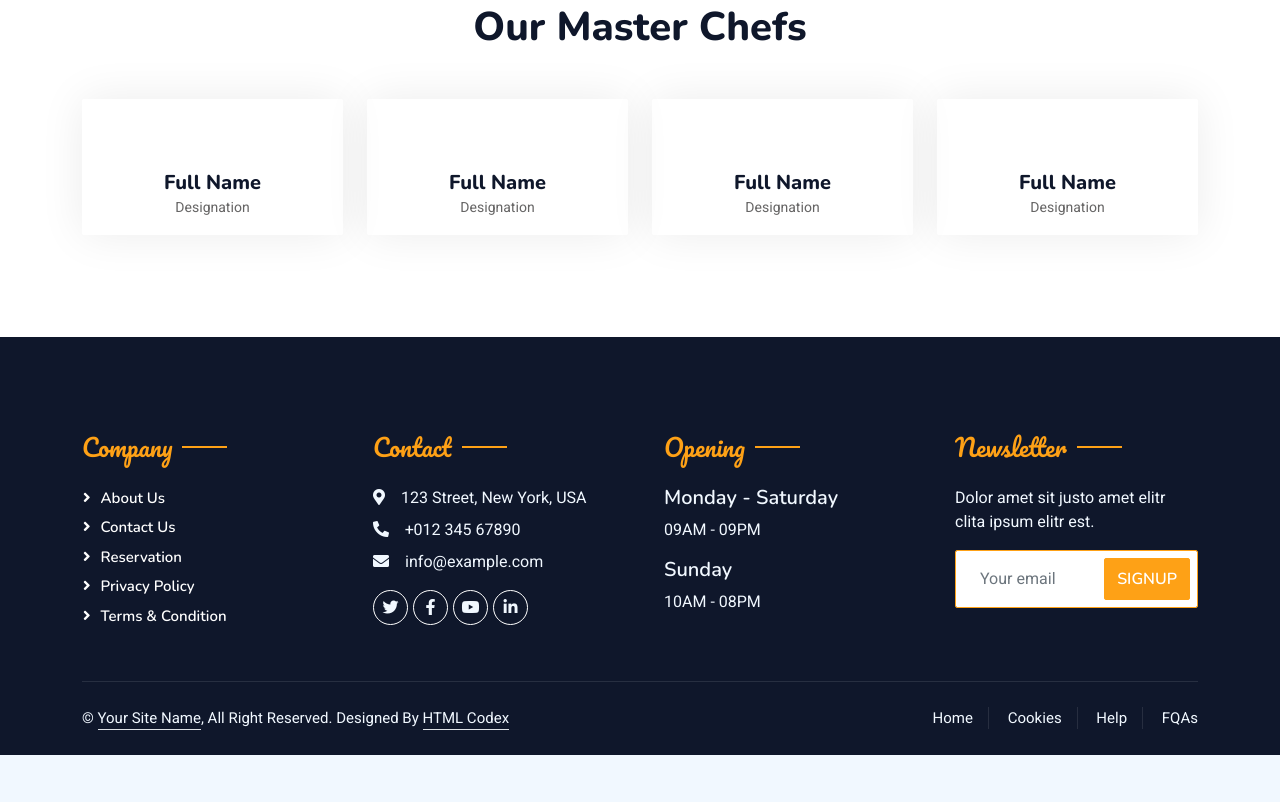
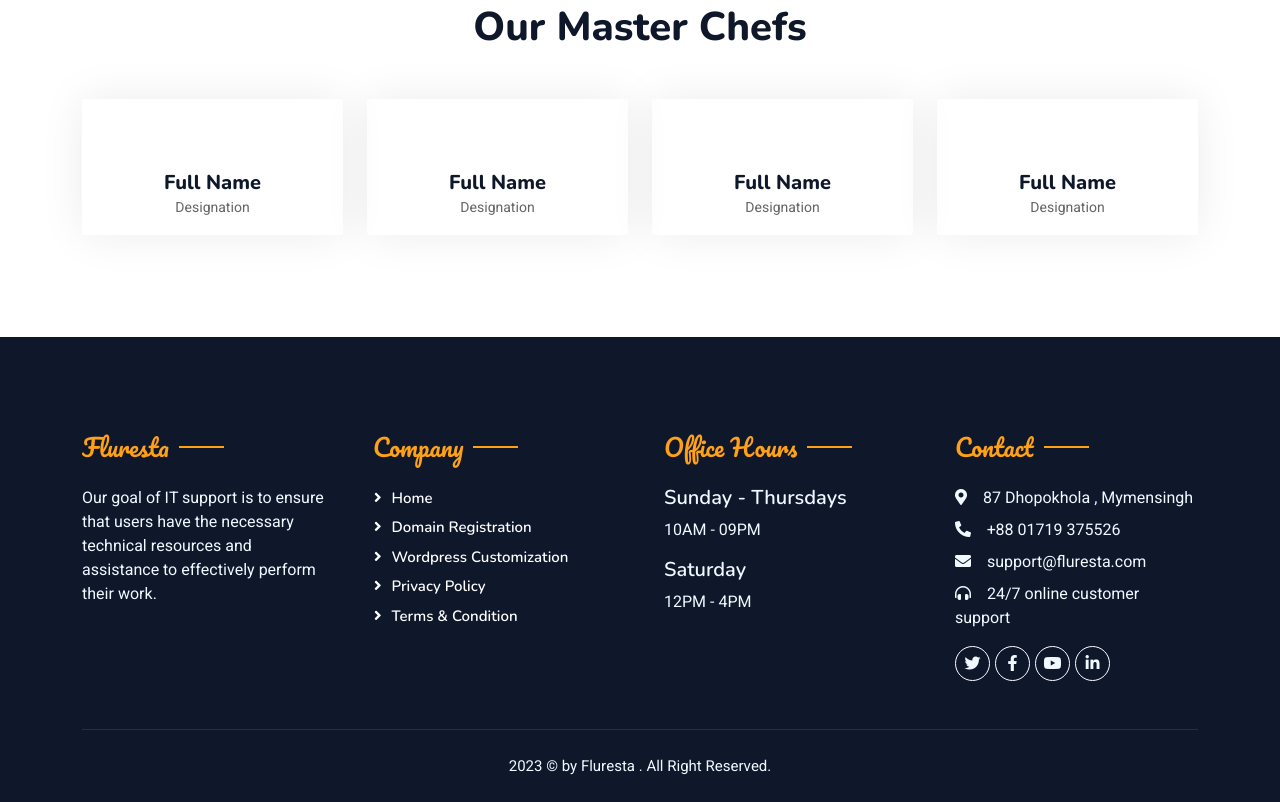
Before and after one commit to pothikit/fluresta, a plain HTML site: page about.html in a window 1280 px wide. Shown: the part 1087-1889 px from the top of the page. Before the commit the page ends 1842 px from the top, so only its background shows below. Drawn offline with nearby package versions, Linux system fonts and the light colour scheme.

Commit message:
footer updated

```diff
--- a/about.html
+++ b/about.html
@@ -235,65 +235,77 @@
 
         <!-- Footer Start -->
         <div class="container-fluid bg-dark text-light footer pt-5 mt-5 wow fadeIn" data-wow-delay="0.1s">
+
+
+
             <div class="container py-5">
                 <div class="row g-5">
                     <div class="col-lg-3 col-md-6">
+                        <h4 class="section-title ff-secondary text-start text-primary fw-normal mb-4">Fluresta</h4>
+                        <p>Our goal of IT support is to ensure that users have the necessary technical resources and assistance to effectively perform their work.</p>
+                        <div class="position-relative mx-auto" style="max-width: 400px;">
+
+                        </div>
+                    </div>
+
+
+
+                    <div class="col-lg-3 col-md-6">
                         <h4 class="section-title ff-secondary text-start text-primary fw-normal mb-4">Company</h4>
-                        <a class="btn btn-link" href="">About Us</a>
-                        <a class="btn btn-link" href="">Contact Us</a>
-                        <a class="btn btn-link" href="">Reservation</a>
+                        <a class="btn btn-link" href="index.html">Home</a>
+                        <a class="btn btn-link" href="domain.html">Domain Registration</a>
+                        <a class="btn btn-link" href="wordpress.html">Wordpress Customization</a>
                         <a class="btn btn-link" href="">Privacy Policy</a>
                         <a class="btn btn-link" href="">Terms & Condition</a>
                     </div>
+
+
+
+
+
+                    <div class="col-lg-3 col-md-6">
+                        <h4 class="section-title ff-secondary text-start text-primary fw-normal mb-4">Office Hours</h4>
+                        <h5 class="text-light fw-normal">Sunday - Thursdays</h5>
+                        <p>10AM - 09PM</p>
+                        <h5 class="text-light fw-normal">Saturday</h5>
+                        <p>12PM - 4PM</p>
+                    </div>
+
+
+
                     <div class="col-lg-3 col-md-6">
                         <h4 class="section-title ff-secondary text-start text-primary fw-normal mb-4">Contact</h4>
-                        <p class="mb-2"><i class="fa fa-map-marker-alt me-3"></i>123 Street, New York, USA</p>
-                        <p class="mb-2"><i class="fa fa-phone-alt me-3"></i>+012 345 67890</p>
-                        <p class="mb-2"><i class="fa fa-envelope me-3"></i>info@example.com</p>
+                        <p class="mb-2"><i class="fa fa-map-marker-alt me-3"></i>87 Dhopokhola , Mymensingh</p>
+                        <p class="mb-2"><i class="fa fa-phone-alt me-3"></i>+88 01719 375526</p>
+                        <p class="mb-2"><i class="fa fa-envelope me-3"></i>support@fluresta.com</p>
+                        <p class="mb-2"><i class="fa fa-headphones-alt me-3"></i>24/7 online customer support</p>
                         <div class="d-flex pt-2">
                             <a class="btn btn-outline-light btn-social" href=""><i class="fab fa-twitter"></i></a>
-                            <a class="btn btn-outline-light btn-social" href=""><i class="fab fa-facebook-f"></i></a>
+                            <a class="btn btn-outline-light btn-social" href="https://www.facebook.com/fluresta" target="_blank"><i class="fab fa-facebook-f"></i></a>
                             <a class="btn btn-outline-light btn-social" href=""><i class="fab fa-youtube"></i></a>
                             <a class="btn btn-outline-light btn-social" href=""><i class="fab fa-linkedin-in"></i></a>
                         </div>
                     </div>
-                    <div class="col-lg-3 col-md-6">
-                        <h4 class="section-title ff-secondary text-start text-primary fw-normal mb-4">Opening</h4>
-                        <h5 class="text-light fw-normal">Monday - Saturday</h5>
-                        <p>09AM - 09PM</p>
-                        <h5 class="text-light fw-normal">Sunday</h5>
-                        <p>10AM - 08PM</p>
-                    </div>
-                    <div class="col-lg-3 col-md-6">
-                        <h4 class="section-title ff-secondary text-start text-primary fw-normal mb-4">Newsletter</h4>
-                        <p>Dolor amet sit justo amet elitr clita ipsum elitr est.</p>
-                        <div class="position-relative mx-auto" style="max-width: 400px;">
-                            <input class="form-control border-primary w-100 py-3 ps-4 pe-5" type="text" placeholder="Your email">
-                            <button type="button" class="btn btn-primary py-2 position-absolute top-0 end-0 mt-2 me-2">SignUp</button>
+
+
+                </div>
+            </div>
+
+
+
+            <div class="container">
+                <div class="copyright">
+                    <div class="row">
+                        <div class="text-center  mb-3 mb-md-0">
+                            2023 &copy; by Fluresta . All Right Reserved.
                         </div>
+
                     </div>
                 </div>
             </div>
-            <div class="container">
-                <div class="copyright">
-                    <div class="row">
-                        <div class="col-md-6 text-center text-md-start mb-3 mb-md-0">
-                            &copy; <a class="border-bottom" href="#">Your Site Name</a>, All Right Reserved.
 
-							<!--/*** This template is free as long as you keep the footer author’s credit link/attribution link/backlink. If you'd like to use the template without the footer author’s credit link/attribution link/backlink, you can purchase the Credit Removal License from "https://htmlcodex.com/credit-removal". Thank you for your support. ***/-->
-							Designed By <a class="border-bottom" href="https://htmlcodex.com">HTML Codex</a>
-                        </div>
-                        <div class="col-md-6 text-center text-md-end">
-                            <div class="footer-menu">
-                                <a href="">Home</a>
-                                <a href="">Cookies</a>
-                                <a href="">Help</a>
-                                <a href="">FQAs</a>
-                            </div>
-                        </div>
-                    </div>
-                </div>
-            </div>
+
+
         </div>
         <!-- Footer End -->
 
```
Also changed, not shown: booking.html (+46 -34 lines), index.html (+1 -1 lines), wordpress.html (+3 -16 lines).
